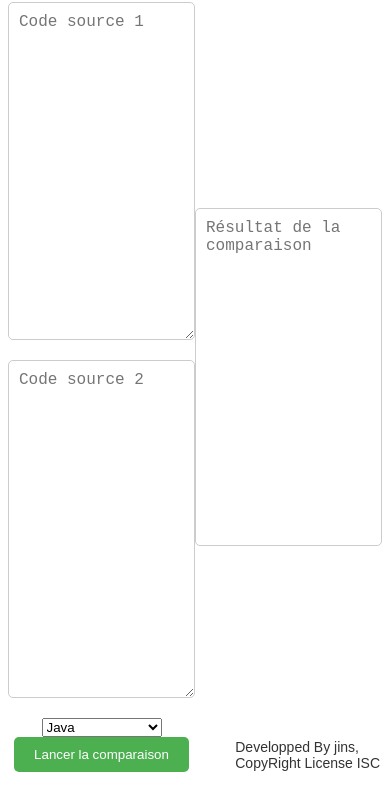
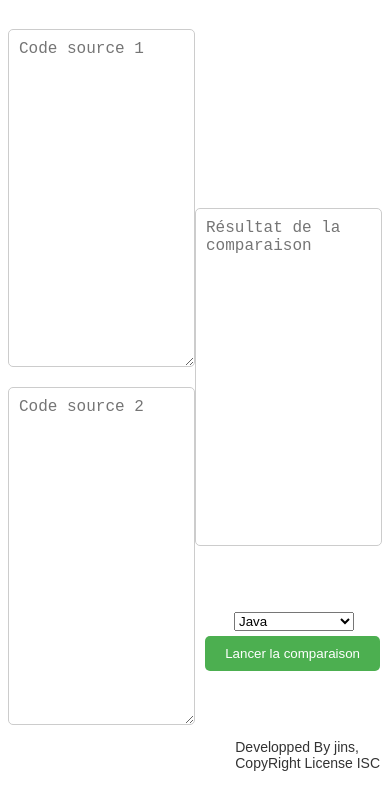
Before and after one commit to jins5/moss-detector, a website: page interface/interface.html in a window 390 px wide. Shown: the part 63-874 px from the top of the page. Drawn offline with Linux system fonts and the light colour scheme.

Commit message:
interface finished

```diff
--- a/interface/interface.html
+++ b/interface/interface.html
@@ -1,5 +1,6 @@
 <!DOCTYPE html>
 <html>
+<!-- c'est bon -->
 
 <head>
   <meta charset="UTF-8">
@@ -77,6 +78,25 @@
       font-size: 14px;
       font-family: sans-serif;
       color: #333;
+    }
+
+    @media only screen and (max-width: 767px) {
+
+      .btn,
+      .language-select {
+        position: fixed;
+      }
+
+      .btn {
+        bottom: 110px;
+        right: 10px;
+      }
+
+      .language-select {
+        bottom: 150px;
+        right: 36px;
+      }
+
     }
   </style>
 </head>
```
